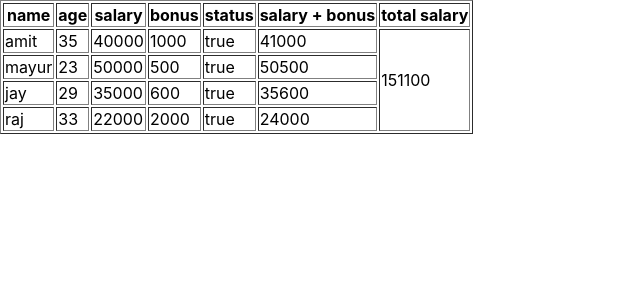
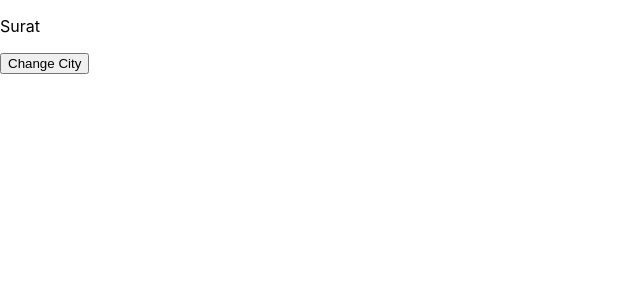
Before and after one commit to rutvikapuriya9161/demo, a React (Create React App) app in the folder myapp/: page / in a window 1280 px wide. Shown: the top 300 px of the page, without its empty margins (0-640 px from the left). Built offline with nearby package versions, Linux system fonts and the light colour scheme.

Commit message:
02_06_city

```diff
--- a/myapp/src/App.js
+++ b/myapp/src/App.js
@@ -1,80 +1,18 @@
-import logo from './logo.svg';
-import './App.css';
-import Demo from './Component/Demo';
-function App() {
-  let data =
-  [
-    {
-      name: "amit",
-      age: 35,
-      salary: 40000,
-      bonus: 1000,
-      status: true
-    },
-    {
-      name: "ajay",
-      age: 25,
-      salary: 38000,
-      bonus: 2000,
-      status: false
-    },
-    {
-      name: "mayur",
-      age: 23,
-      salary: 50000,
-      bonus: 500,
-      status: true
-    },
-    {
-      name: "jay",
-      age: 29,
-      salary: 35000,
-      bonus: 600,
-      status: true
-    },
-    {
-      name: "raj",
-      age: 33,
-      salary: 22000,
-      bonus: 2000,
-      status: true
-    },
-  ]
-  let fData = data.filter((d,i) => d.status === true);
-  let ans = fData.reduce((acc, d, i) => acc + d.salary + d.bonus ,0);
-  console.log(ans);
+import React, { Component } from 'react';
+import City from './containers/City';
+import Country from './containers/City';
+import CityFun from './containers/CityFun';
+import CountryFun from './containers/CityFun';
 
-  return (
-    <div>
-      <table border="1">
-        <tr>
-          <th>name</th>
-          <th>age</th>
-          <th>salary</th>
-          <th>bonus</th>
-          <th>status</th>
-          <th>salary + bonus</th>
-          <th>total salary</th>
-        </tr>
-        {
-          fData.map((d,i) => {
-            let {  name, age, salary, bonus, status} = d;
-            return(
-            <tr key={i}>
-              <td>{name}</td>
-              <td>{age}</td>
-              <td>{salary}</td>
-              <td>{bonus}</td>
-              <td>{status.toString()}</td>
-              <td>{salary + bonus}</td>
-              {i === 0 ? <td rowSpan={4}>{ans}</td> : null}
-            </tr>
-            )
-          })
-        }
-      </table>
-    </div>
-  );
+class App extends Component {
+  render() {
+    return (
+      <div>
+        {/* <City /> */}
+        <CityFun />
+      </div>
+    );
+  }
 }
 
 export default App;
--- /dev/null
+++ b/myapp/src/containers/City.js
@@ -0,0 +1,29 @@
+import React, { Component } from 'react';
+
+class City extends Component {
+
+    constructor(props) {
+        super(props);
+
+        this.state = {
+            CityName : 'Surat'
+        }
+    }
+
+    changeCity = () => {
+        this.setState({
+            CityName : 'Jamnagar'
+        });
+    }
+
+    render() {
+        return (
+            <div>
+                <p>{this.state.CityName}</p>
+                <button onClick={() => this.changeCity()}>change city</button>
+            </div>
+        );
+    }
+}
+
+export default City;
--- /dev/null
+++ b/myapp/src/containers/CityFun.js
@@ -0,0 +1,19 @@
+import React, { useState } from 'react';
+
+function CityFun(props) {
+
+    const[CityName, setCityName] = useState('Surat');
+
+    const changeCity = () => {
+        setCityName('Jamnagar');
+    }
+
+    return (
+        <div>
+            <p>{CityName}</p>
+            <button onClick={() => changeCity()}>Change City</button>
+        </div>
+    );
+}
+
+export default CityFun;
```
